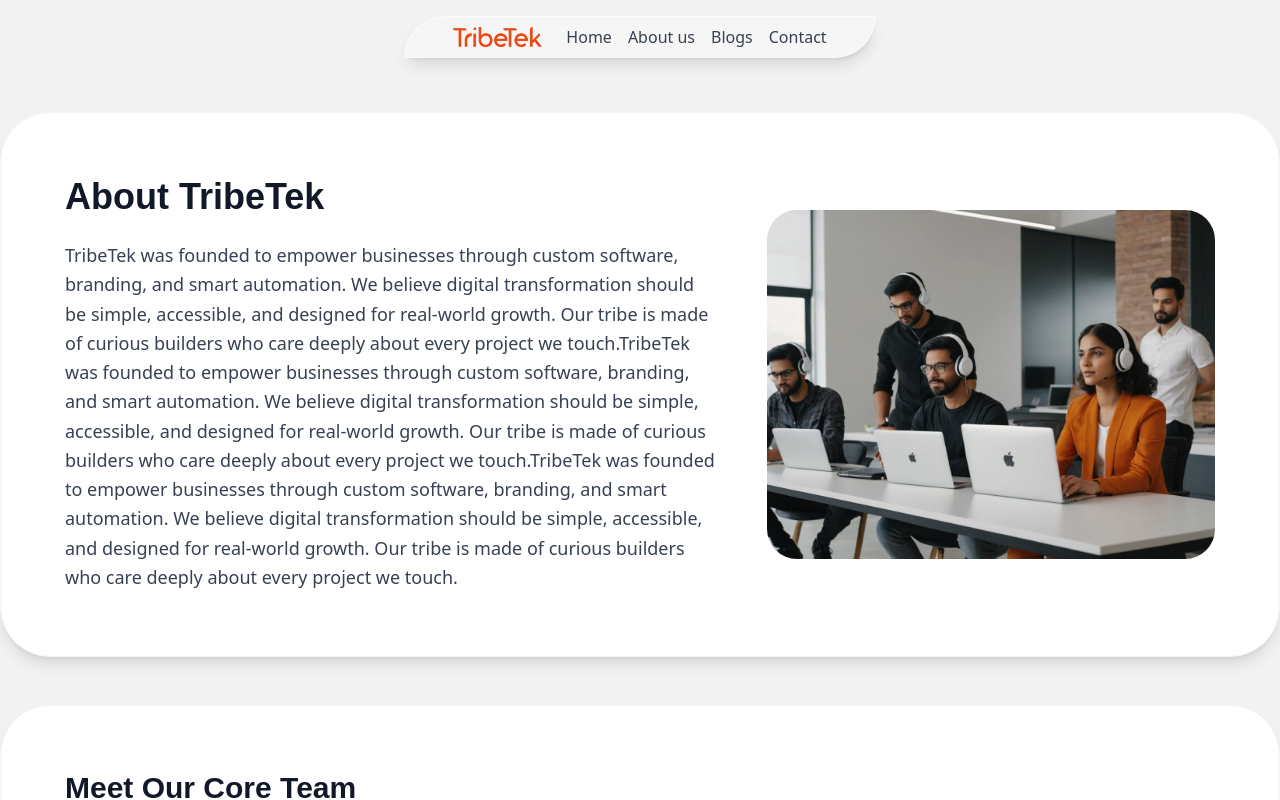
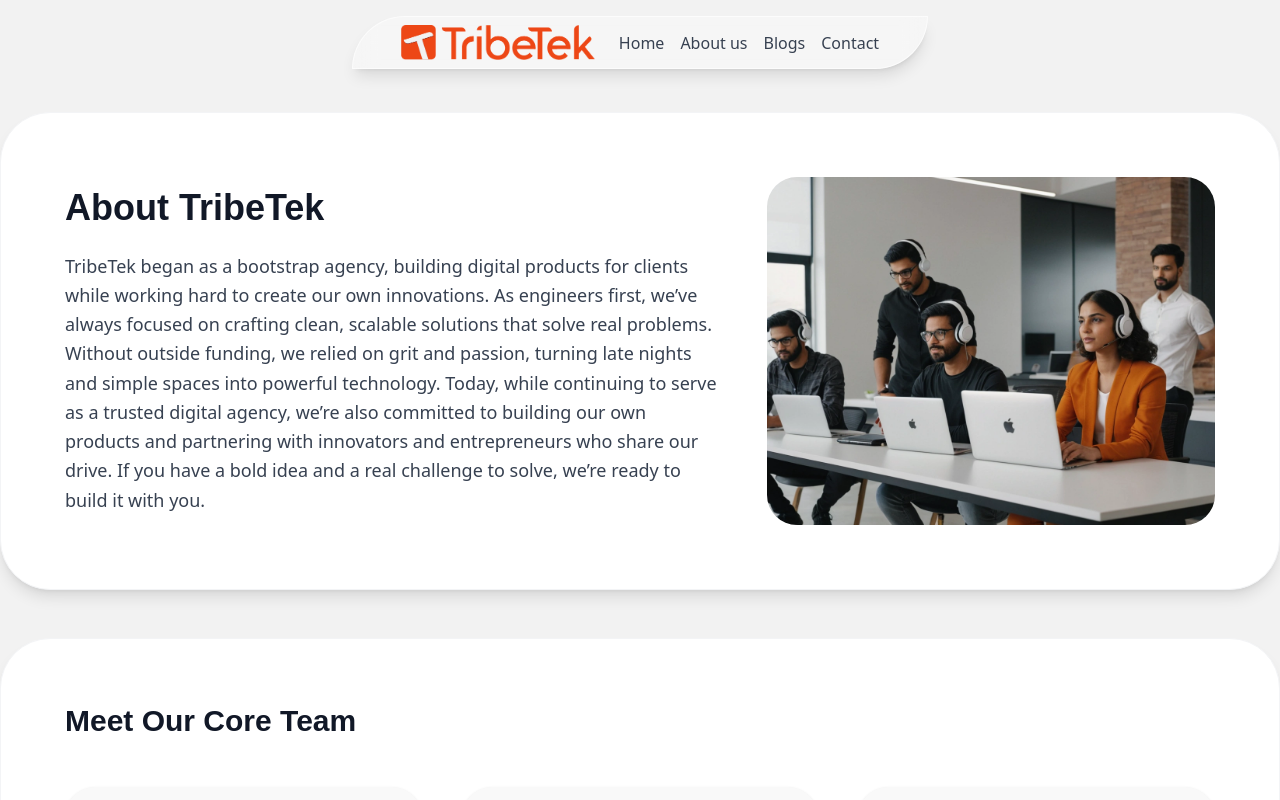
Before and after one commit to DinushanSriskandaraja/tribetek, a Next.js app: page /about in a window 1280 px wide. Shown: the top 800 px of the page. Built offline with nearby package versions, Linux system fonts and the light colour scheme; a web font is replaced by a local one.

Commit message:
SEO Content filled

```diff
--- a/Components/BlogSection.tsx
+++ b/Components/BlogSection.tsx
@@ -7,8 +7,9 @@ import TechStack from "../assets/TechStack.jpg";
 export default function BlogSection() {
   const blogs = [
     {
-      title: "5 Ways to Automate Your Business Workflow",
-      tagline: "From spreadsheets to smart systems.",
+      title: "How Business Automation Can Save You Time and Boost Profits",
+      tagline:
+        "Discover how business automation saves time, cuts costs, and boosts profits by streamlining your workflows with smart technology.",
       image: BizAutomation,
       href: "/blog/automate-business-workflow",
     },
--- a/Components/HeroSection.tsx
+++ b/Components/HeroSection.tsx
@@ -2,14 +2,14 @@ export default function HeroSection() {
   return (
     <section className="container mx-auto  pt-10">
       <div className="bg-white rounded-4xl px-6 md:px-16 py-10 md:py-20 shadow-lg border border-gray-100 transition-all duration-300">
-        <h1 className="text-3xl md:text-5xl font-extrabold mb-6 leading-tight text-gray-900 max-w-xl md:max-w-2xl mx-auto md:mx-0 text-center md:text-left">
-          Transform Your Business into a Smart, Scalable Digital Brand{" "}
+        <h1 className="text-3xl md:text-5xl font-extrabold mb-6 leading-tight text-gray-900 max-w-xl md:max-w-5xl mx-auto md:mx-0 text-center md:text-left">
+          Custom Software, Branding & Business Digitization Solutions for Modern
+          Teams
         </h1>
 
         <p className="text-base md:text-xl text-gray-600 mb-8 max-w-md md:max-w-2xl mx-auto md:mx-0 text-center md:text-left">
-          We build software that grows with your business
-          <br className="hidden md:block" />
-          custom systems, brand impact, and real results.
+          Build faster, smarter, and stronger with software tailored to your
+          operations and brand.
         </p>
 
         <div className="flex flex-col sm:flex-row  gap-4 justify-center md:justify-start">
--- a/Components/ServicesSection.tsx
+++ b/Components/ServicesSection.tsx
@@ -9,44 +9,44 @@ import {
 
 const services = [
   {
-    title: "Custom Website Development",
+    title: "SEO-Friendly, Responsive Websites",
     description:
-      "Beautiful, fast, and responsive websites tailored for your brand.",
+      "We design and develop lightning-fast websites optimized for performance, user experience, and SEO, tailored to elevate your brand online.",
     href: "/services/website-development",
     icon: <FaCode className="text-[#ED4716] w-10 h-10 ml-auto" />,
   },
   {
-    title: "Custom Software Development",
+    title: "Scalable Business Software Solutions",
     description:
-      "We build scalable and secure software that powers businesses.",
+      "From internal tools to full-scale platforms, we build secure, custom software that simplifies workflows and fuels business growth.",
     href: "/services/software-development",
     icon: <FaCogs className="text-[#ED4716] w-10 h-10 ml-auto" />,
   },
   {
-    title: "Digital Marketing & Branding",
+    title: "Digital Growth Through Marketing & Brand Strategy",
     description:
-      "Grow your online presence with smart strategy and stunning design.",
+      "Boost your visibility with data-driven digital marketing and design. We help businesses craft a bold online identity and attract ideal customers.",
     href: "/services/digital-marketing",
     icon: <FaBullhorn className="text-[#ED4716] w-10 h-10 ml-auto" />,
   },
   {
-    title: "End-to-End Digital Transformation",
+    title: "Manual to Digital: Full Business Systemization",
     description:
-      "We systemize your manual operations and optimize performance.",
+      "We transform outdated processes into efficient digital systems, integrating custom solutions to improve performance and reduce effort.",
     href: "/services/digital-transformation",
     icon: <FaSyncAlt className="text-[#ED4716] w-10 h-10 ml-auto" />,
   },
   {
-    title: "Tech Consulting",
+    title: "Technology Strategy & Digital Advisory",
     description:
-      "Expert guidance to help you choose the right digital solutions.",
+      " Get expert advice on choosing, planning, and implementing the right tech stack for your business needs and growth goals.",
     href: "/services/consulting",
     icon: <FaLightbulb className="text-[#ED4716] w-10 h-10 ml-auto" />,
   },
   {
-    title: "UI/UX Design",
+    title: "AI-Powered Business Solutions",
     description:
-      "Modern interfaces that keep users engaged and experiences intuitive.",
+      "We build smart AI tools and automations that streamline your operations — from predictive systems to chatbots, and business intelligence dashboards.",
     href: "/services/ui-ux",
     icon: <FaPencilRuler className="text-[#ED4716] w-10 h-10 ml-auto" />,
   },
@@ -56,8 +56,8 @@ export default function ServicesSection() {
   return (
     <section className="container rounded-4xl mx-auto py-10 px-6 sm:p-16  bg-white shadow-lg border border-gray-100 transition-all duration-300">
       <div className="mx-auto">
-        <h2 className="text-5xl font-bold mb-12 text-left text-gray-900">
-          We are experts in
+        <h2 className="text-3xl md:text-5xl font-bold mb-12 text-left text-gray-900">
+          What TribeTek Can Do for Your Business
         </h2>
 
         <div className="grid gap-12 grid-flow-row md:grid-cols-2 lg:grid-cols-3">
--- a/Components/nav.js
+++ b/Components/nav.js
@@ -2,7 +2,7 @@
 import React from "react";
 import { motion } from "framer-motion";
 import Image from "next/image";
-import TribeTek from "../assets/TribeTek.png";
+import TribeTek from "../assets/TribeTek-Primary-Logo.png";
 
 const MotionImage = motion(Image);
 
@@ -10,7 +10,7 @@ const NavBar = () => {
   return (
     <div className="relative flex z-20 justify-center bg-gray-100">
       <motion.nav
-        className="absolute top-4 bg-white/30 backdrop-blur-md border border-white/60 shadow-lg rounded-tl-full rounded-br-full px-6 py-2"
+        className=" fixed top-4 bg-white/30 backdrop-blur-md border border-white/60 shadow-lg rounded-tl-full rounded-br-full px-6 py-2"
         initial={{ y: -100, opacity: 0 }}
         animate={{ y: 0, opacity: 1 }}
         transition={{ duration: 0.8, ease: "easeOut" }}>
@@ -20,10 +20,10 @@ const NavBar = () => {
             src={TribeTek}
             alt="TribeTek Logo"
             // width={40}
-            height={20}
+            height={35}
             className=""
-            whileHover={{ scale: 1.1 }}
-            whileTap={{ scale: 0.95 }}
+            // whileHover={{ scale: 1.1 }}
+            // whileTap={{ scale: 0.95 }}
           />
 
           {/* Navigation Links */}
@@ -38,8 +38,9 @@ const NavBar = () => {
                 key={item.name}
                 href={item.path}
                 className="text-gray-700 hover:text-gray-900 font-medium"
-                whileHover={{ scale: 1.1 }}
-                whileTap={{ scale: 0.95 }}>
+                // whileHover={{ scale: 1.1 }}
+                // whileTap={{ scale: 0.95 }}
+              >
                 {item.name}
               </motion.a>
             ))}
--- a/app/about/page.tsx
+++ b/app/about/page.tsx
@@ -55,19 +55,16 @@ export default function AboutPage() {
             About <span>TribeTek</span>
           </h1>
           <p className="text-lg text-gray-700 leading-relaxed">
-            TribeTek was founded to empower businesses through custom software,
-            branding, and smart automation. We believe digital transformation
-            should be simple, accessible, and designed for real-world growth.
-            Our tribe is made of curious builders who care deeply about every
-            project we touch.TribeTek was founded to empower businesses through
-            custom software, branding, and smart automation. We believe digital
-            transformation should be simple, accessible, and designed for
-            real-world growth. Our tribe is made of curious builders who care
-            deeply about every project we touch.TribeTek was founded to empower
-            businesses through custom software, branding, and smart automation.
-            We believe digital transformation should be simple, accessible, and
-            designed for real-world growth. Our tribe is made of curious
-            builders who care deeply about every project we touch.
+            TribeTek began as a bootstrap agency, building digital products for
+            clients while working hard to create our own innovations. As
+            engineers first, we’ve always focused on crafting clean, scalable
+            solutions that solve real problems. Without outside funding, we
+            relied on grit and passion, turning late nights and simple spaces
+            into powerful technology. Today, while continuing to serve as a
+            trusted digital agency, we’re also committed to building our own
+            products and partnering with innovators and entrepreneurs who share
+            our drive. If you have a bold idea and a real challenge to solve,
+            we’re ready to build it with you.
           </p>
         </div>
         <div className="flex-1 w-full max-w-md">
```
Also changed, not shown: posts/automate-business-workflow.md (+62 -7 lines), assets/TribeTek-Primary-Logo.png (added).
